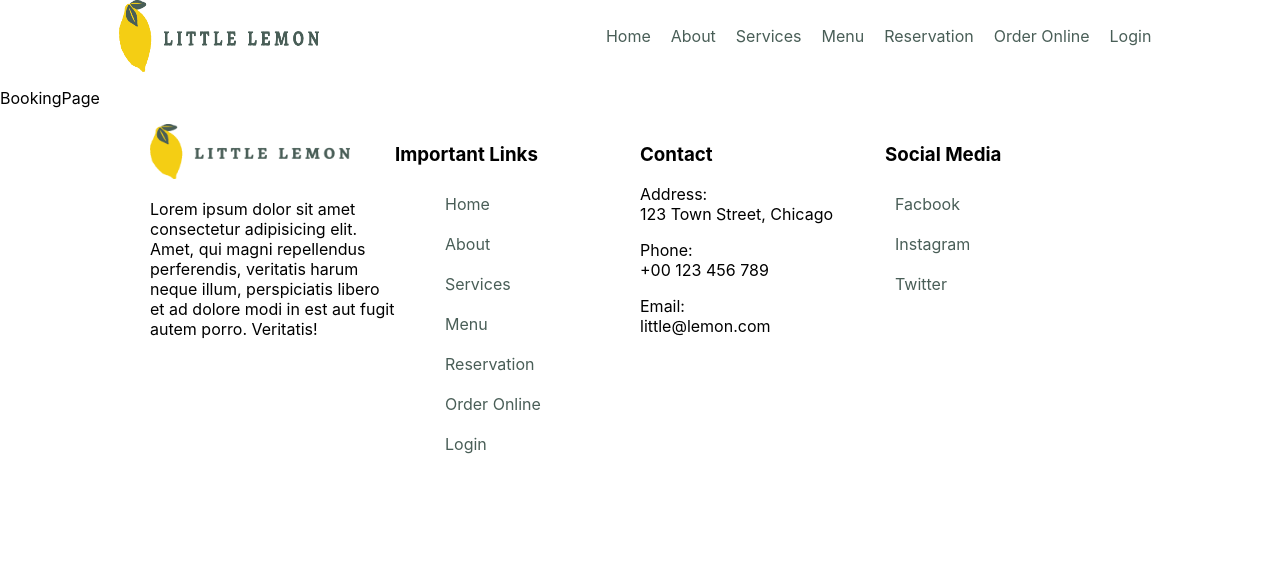
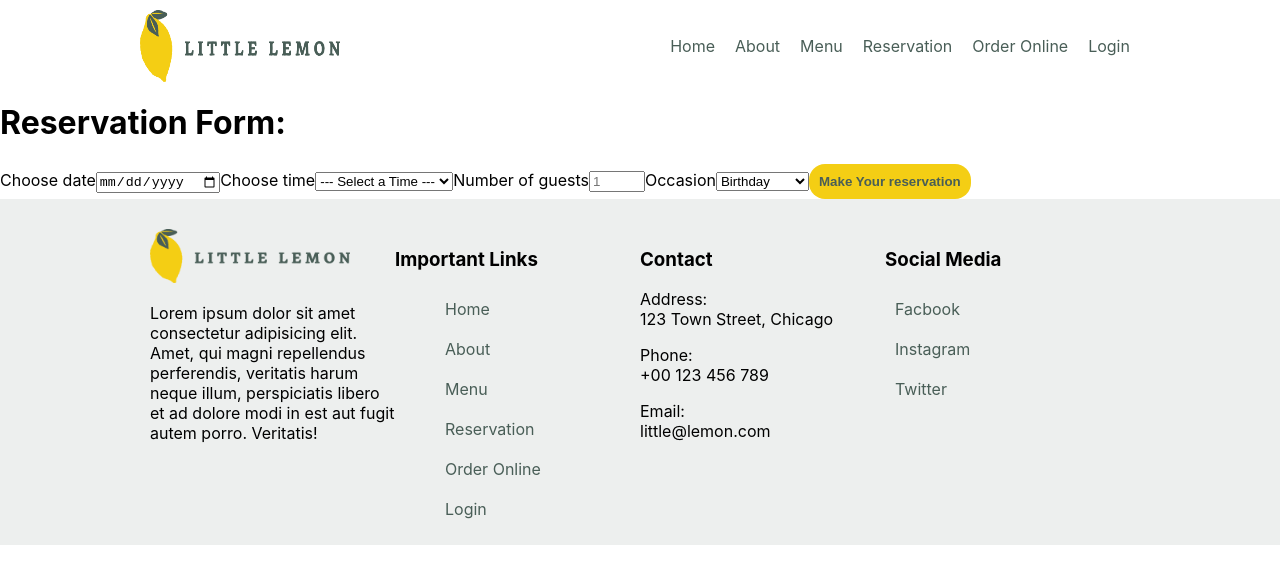
Before and after one commit to rahul-karthik-au/Little-Lemon-Restaurant, a React (Create React App) app: page /booking in a window 1280 px wide. Shown: the top 584 px of the page. Built offline with nearby package versions, Linux system fonts and the light colour scheme.

Commit message:
Adding Functionality

```diff
--- a/public/index.html
+++ b/public/index.html
@@ -17,4 +17,5 @@
     <noscript>You need to enable JavaScript to run this app.</noscript>
     <div id="root"></div>
   </body>
+  <script src="https://raw.githubusercontent.com/Meta-Front-End-Developer-PC/capstone/master/api.js"></script>
 </html>
--- a/src/App.css
+++ b/src/App.css
@@ -17,6 +17,7 @@ a{
     color:#495E57;
 }
 header{
+    padding-top: 10px;
     display:flex;
     justify-content: space-around;
 }
@@ -27,7 +28,7 @@ li{
     padding: 10px;
 }
 main{
-    padding-top: 50px;
+    padding-top: 30px;
     display: flex;
     flex-direction: column;
 
@@ -95,12 +96,13 @@ section{
     height: 150px;
 }
 footer{
-    margin-left: 150px;
-    margin-right: 150px;
+    padding-top: 30px;
+    padding-left: 150px;
+    padding-right: 150px;
     display:flex;
     justify-content: space-around;
     align-content: center;
-
+    background-color: #EDEFEE;
 }
 footer div{
     flex:1;
--- a/src/App.js
+++ b/src/App.js
@@ -2,12 +2,14 @@ import { Routes, Route} from "react-router-dom";
 import HomePage from "./HomePage";
 import BookingPage from "./BookingPage";
 import './App.css';
+import ConfirmedBooking from "./ConfirmedBooking";
 
 function App() {
   return (
     <Routes>
     <Route path="/" element={<HomePage />}></Route>
     <Route path="/booking" element={<BookingPage />}></Route>
+    <Route path="/booking_confirmed" element={<ConfirmedBooking />}></Route>
     </Routes>
   );
 }
--- /dev/null
+++ b/src/BookingForm.js
@@ -0,0 +1,59 @@
+import { useState } from "react";
+
+function BookingForm(props){
+    const [date, setDate] = useState("");
+    const [time, setTime] = useState("");
+    const [guests, setGuests] = useState("");
+    const [occasion,setOccasion] = useState("");
+
+    function clearForm(){
+        setDate("");
+        setTime("");
+        setGuests("");
+        setOccasion("");
+    }
+
+    function handleSubmit(e){
+        console.log(date,time,guests,occasion);
+        e.preventDefault();
+        props.submitForm(e)
+        clearForm();
+    }
+
+    return(
+        <>
+        <h1>Reservation Form:</h1>
+        <form>
+            <label htmlFor="res-date">Choose date</label>
+            <input type="date" id="res-date" value={date} onChange={(e) => {
+               setDate(e.target.value);
+               props.dispatch({payload:{date:e.target.value}})
+             }}></input>
+
+            <label htmlFor="res-time">Choose time</label>
+            <select id="res-time" value={time} onChange={(e) => {
+               setTime(e.target.value);
+             }}>
+                {props.timings.map((t)=>{return <option key={t}>{t}</option>})}
+            </select>
+
+            <label htmlFor="guests">Number of guests</label>
+            <input type="number" placeholder="1" min="1" max="10" id="guests" value={guests} onChange={(e) => {
+               setGuests(e.target.value);
+             }}></input>
+
+            <label htmlFor="occasion">Occasion</label>
+            <select id="occasion" value={occasion} onChange={(e) => {
+               setOccasion(e.target.value);
+             }}>
+                <option>Birthday</option>
+                <option>Anniversary</option>
+            </select>
+
+            <input className="btn" type="submit" value="Make Your reservation" onClick={handleSubmit}></input>
+        </form>
+        </>
+    )
+}
+
+export default BookingForm;
--- a/src/BookingPage.js
+++ b/src/BookingPage.js
@@ -1,11 +1,56 @@
+import { useReducer} from "react";
+import { useNavigate } from "react-router-dom";
 import Header from "./Header";
 import Footer from "./Footer";
+import BookingForm from "./BookingForm";
+
+const updateTimes=(availabeTimes,action)=>{
+    availabeTimes=fetchAPI(action.payload.date);
+    return availabeTimes;
+}
+const seededGenerator = (date, hour) => {
+    const m = 9;
+    const d = 10;
+    const result = ((d + hour) % m ) / 10;
+
+    return result;
+  }
+
+  const fetchAPI = (date) => {
+    let result = [];
+
+    result.push("--- Select a Time ---")
+
+    for (let hour = 15; hour <= 23; hour++) {
+      if(seededGenerator(date, hour) < 0.5) result.push(hour + ':00');
+      if(seededGenerator(date, hour + 7) < 0.5) result.push(hour + ':30');
+    }
+
+    return result;
+  };
+
+  const submitAPI = formData => true;
+
+
 
 function BookingPage(){
+
+    const initialTimings=()=>{return fetchAPI(new Date())};
+    const [availabeTimes,dispatch]=useReducer(updateTimes,initialTimings())
+
+    const navigate = useNavigate();
+
+    const submitForm=(e)=>{
+        if(submitAPI(e)){
+            navigate("/booking_confirmed")
+        }
+    }
+
+
     return (
         <>
         <Header />
-        <p>BookingPage</p>
+        <BookingForm timings={availabeTimes} dispatch={dispatch} submitForm={submitForm} />
         <Footer />
         </>
     )
--- /dev/null
+++ b/src/ConfirmedBooking.js
@@ -0,0 +1,14 @@
+import Header from "./Header";
+import Footer from "./Footer";
+
+function ConfirmedBooking(){
+    return(
+        <>
+        <Header />
+        <p>Booking Confirmed!!</p>
+        <Footer />
+        </>
+    )
+}
+
+export default ConfirmedBooking;
--- a/src/Main.js
+++ b/src/Main.js
@@ -2,6 +2,8 @@ import resImg from "./restauranfood.jpg";
 import food1 from "./greek salad.jpg";
 import food2 from "./desert.jpg";
 import food3 from "./bruchetta.svg";
+
+let id=1;
 
 function Main(){
     const special=[{imgSrc:food1,title:"abc",price:5,description:"abcdefghijklmnopqrst"},{imgSrc:food2,title:"xyz",price:10,description:"abcdefghijklmnopqrst"},{imgSrc:food3,title:"abc",price:5,description:"abcdefghijklmnopqrst"}]
@@ -24,7 +26,7 @@ function Main(){
                     <button className='btn'>Online Menu</button>
                 </div>
                 <div className='card-dash'>
-                    {special.map((item)=>{ return(<div className="card">
+                    {special.map((item)=>{ return(<div className="card" key={id++}>
                         <img src={item.imgSrc} alt={item.title} />
                         <div className='sub-heading'><h3>{item.title}</h3><h5>{item.price}</h5></div><p>{item.description}</p><button className='btn'>Order Now</button></div>)})}
                 </div>
--- a/src/Nav.js
+++ b/src/Nav.js
@@ -6,7 +6,6 @@ function Nav(){
         <ul>
             <li><Link to="/">Home</Link></li>
             <li><a href=''>About</a></li>
-            <li><a href=''>Services</a></li>
             <li><a href=''>Menu</a></li>
             <li><Link to="/booking">Reservation</Link></li>
             <li><a href=''>Order Online</a></li>
```
Also changed, not shown: 1 other file (tests, documents, lock files or other folders).
